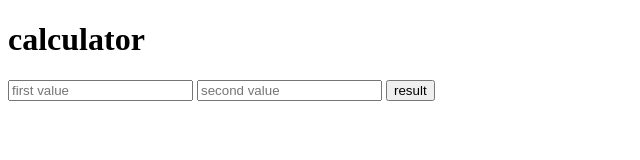
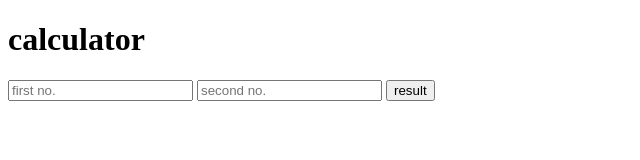
Before and after one commit to sruthika2322/sruthika_i_, a website: page index.html in a window 1280 px wide. Shown: the full height of the page, 0-640 px from the left. Drawn offline with Linux system fonts and the light colour scheme.

Commit message:
Update index.html

```diff
--- a/index.html
+++ b/index.html
@@ -8,8 +8,8 @@
 <body>
     <h1>calculator</h1>
     <form action="/" method="POST">
-       <input type="text" name="num1" placeholder="first value"></input>
-       <input type="text" name="num2" placeholder="second value"></input>
+       <input type="text" name="num1" placeholder="first no."></input>
+       <input type="text" name="num2" placeholder="second no."></input>
        <button type="submit" name="submit">result</button>
    </form>
 </body>
```
